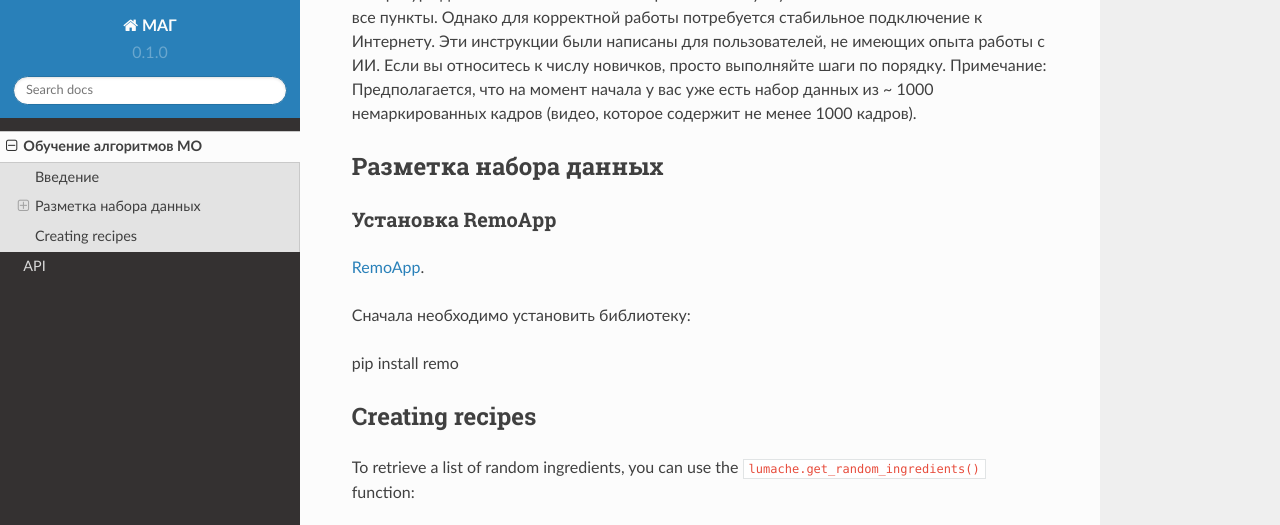
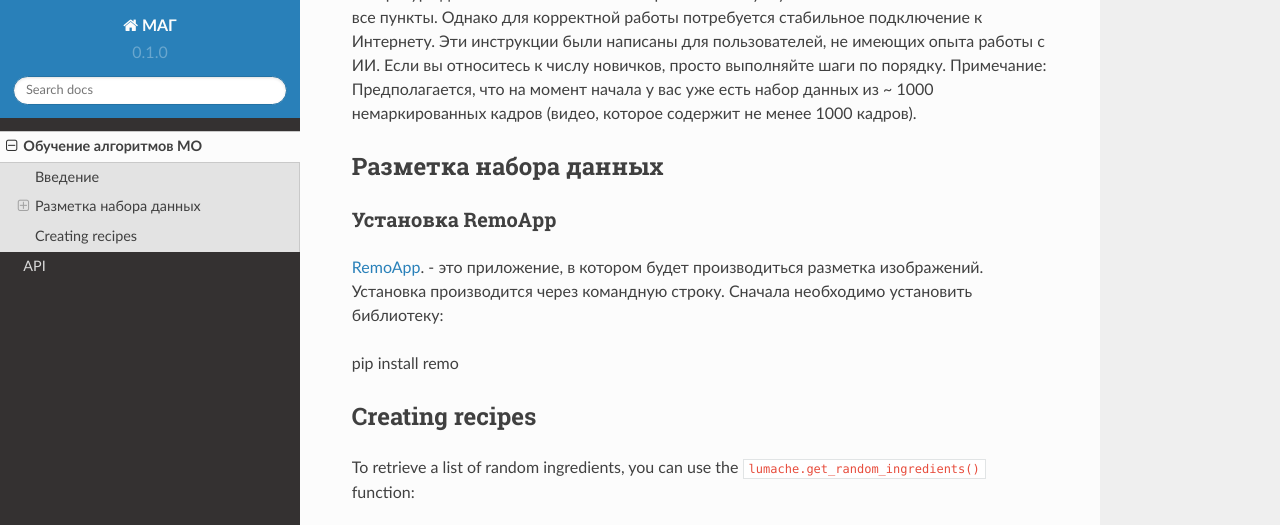
Before and after one commit to Zenkin/mag_tutorial, a Sphinx documentation site: the page built from docs/source/usage.rst, in a window 1280 px wide and 900 px high, scrolled down 306 px, cut to the strip 0-525 px from the top of the window. Built offline with Sphinx 7.4.7 and the Read the Docs theme 2.0.0, drawn with Linux system fonts in a browser that asks for light colours.

Commit message:
Update usage.rst

```diff
--- a/docs/source/usage.rst
+++ b/docs/source/usage.rst
@@ -14,10 +14,10 @@
 Установка RemoApp
 ~~~~~~~~~~~~~~~~~~
 
-RemoApp_.
+RemoApp_. - это приложение, в котором будет производиться разметка изображений. Установка производится через командную строку.
+Сначала необходимо установить библиотеку:
 
-.. _RemoApp: https://remo.ai - это приложение, в котором будет производиться разметка изображений. Установка производится через командную строку.
-Сначала необходимо установить библиотеку:
+.. _RemoApp: https://remo.ai
 
 pip install remo
 
```
